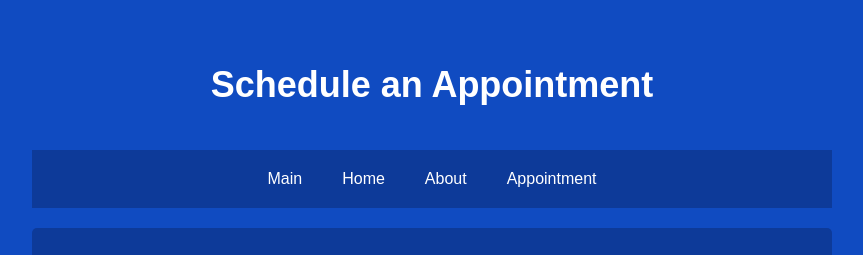
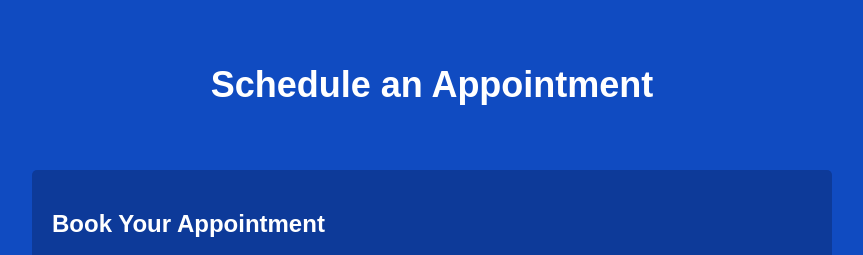
Before and after one commit to b-dott/b-dott.github.io, a plain HTML site: page appointment.html in a window 1280 px wide. Shown: the top 255 px of the page, without its empty margins (208-1071 px from the left). Drawn offline with Linux system fonts and the light colour scheme.

Commit message:
Update appointment.html

```diff
--- a/appointment.html
+++ b/appointment.html
@@ -59,12 +59,6 @@
         <header>
             <h1>Schedule an Appointment</h1>
         </header>
-        <nav>
-            <a href="index.html">Main</a>
-            <a href="home.html">Home</a>
-            <a href="about.html">About</a>
-            <a href="appointment.html">Appointment</a>
-        </nav>
         <main>
             <h2>Book Your Appointment</h2>
             <p>Use the form below to schedule an appointment. We look forward to serving you!</p>
```
